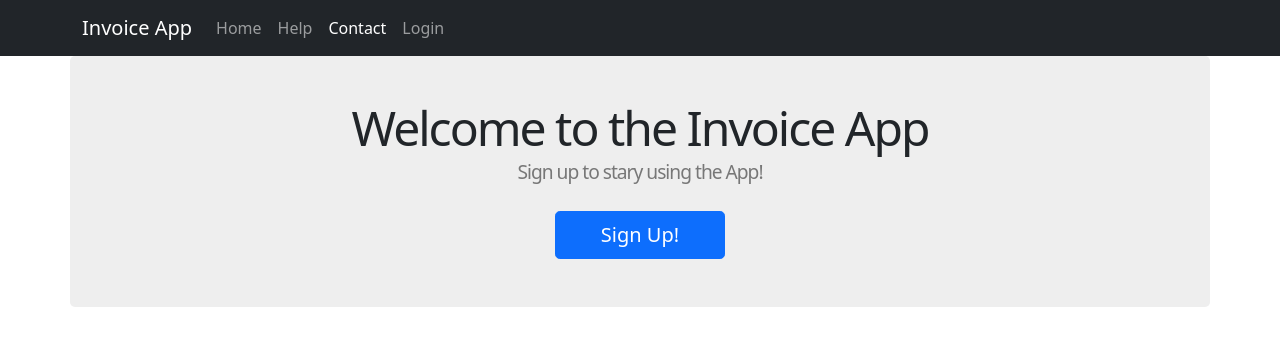
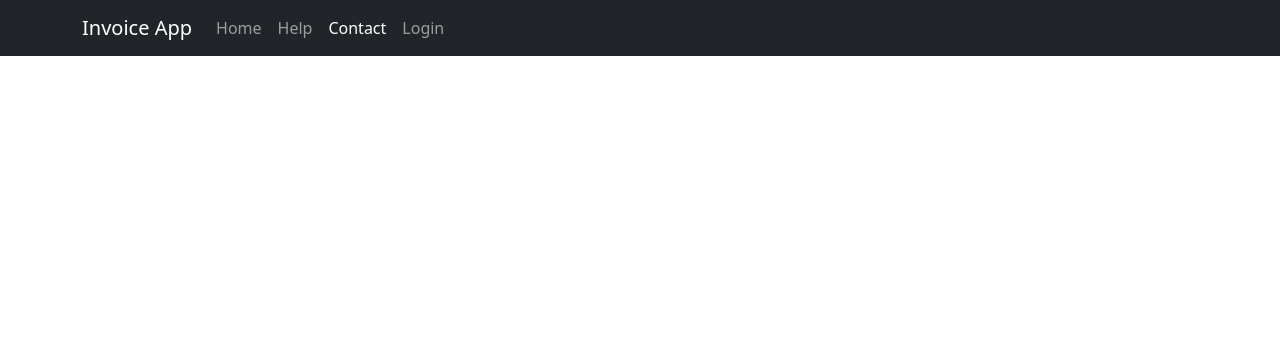
Before and after one commit to svanardenne/invoice_app_mern, a React (Create React App) app in the folder client/: page /contact in a window 1280 px wide. Shown: the top 346 px of the page. Built offline with nearby package versions, Linux system fonts and the light colour scheme.

Commit message:
Added Home route for when user is not signed in

```diff
--- a/client/package.json
+++ b/client/package.json
@@ -13,6 +13,7 @@
     "react-router-bootstrap": "^0.26.1",
     "react-router-dom": "^6.2.2",
     "react-scripts": "5.0.0",
+    "sass": "^1.50.1",
     "web-vitals": "^2.1.4"
   },
   "proxy": "http://localhost:5000",
--- a/client/src/App.js
+++ b/client/src/App.js
@@ -1,7 +1,12 @@
-import Routes from "./Routes";
+import React from "react";
+import Router from "./Router";
 
 const App = () => {
-  return <Routes />;
+  return (
+    <React.Fragment>
+      <Router />
+    </React.Fragment>
+  );
 };
 
 export default App;
--- a/client/src/Layout.js
+++ b/client/src/Layout.js
@@ -1,5 +1,4 @@
 import React from "react";
-import { Link } from "react-router-dom";
 import { Container } from "react-bootstrap";
 
 import Navbar from "./components/Navbar";
@@ -8,20 +7,7 @@ const Layout = () => {
   return (
     <React.Fragment>
       <Navbar />
-      <Container>
-        <div className="jumbotron row justify-content-center">
-          <div className="center">
-            <h1>Welcome to the Invoice App</h1>
-            <h2>Sign up to stary using the App!</h2>
-          </div>
-          <Link
-            className="btn btn-lg btn-primary col-md-3 col-lg-2"
-            to="/signup"
-          >
-            Sign Up!
-          </Link>
-        </div>
-      </Container>
+      <Container></Container>
     </React.Fragment>
   );
 };
--- /dev/null
+++ b/client/src/Router.js
@@ -0,0 +1,18 @@
+import React from "react";
+import { BrowserRouter, Route, Routes } from "react-router-dom";
+
+import Layout from "./Layout";
+import SignedOutHome from "./pages/SignedOutHome";
+
+const Router = () => {
+  return (
+    <BrowserRouter>
+      <Layout />
+      <Routes>
+        <Route exact path="/" element={<SignedOutHome />} />
+      </Routes>
+    </BrowserRouter>
+  );
+};
+
+export default Router;
--- a/client/src/Routes.js
+++ /dev/null
@@ -1,14 +0,0 @@
-import React from "react";
-import { BrowserRouter } from "react-router-dom";
-
-import Layout from "./Layout";
-
-const Routes = () => {
-  return (
-    <BrowserRouter>
-      <Layout />
-    </BrowserRouter>
-  );
-};
-
-export default Routes;
--- /dev/null
+++ b/client/src/pages/SignedOutHome.js
@@ -0,0 +1,17 @@
+import { Link } from "react-router-dom";
+
+const SignedOutHome = () => {
+  return (
+    <div className="jumbotron row justify-content-center">
+      <div className="center">
+        <h1>Welcome to the Invoice App</h1>
+        <h2>Sign up to stary using the App!</h2>
+      </div>
+      <Link className="btn btn-lg btn-primary col-md-3 col-lg-2" to="/signup">
+        Sign Up!
+      </Link>
+    </div>
+  );
+};
+
+export default SignedOutHome;
```
Also changed, not shown: client/src/pages/Contact.js (added), client/src/pages/Help.js (added), client/src/pages/SignedInHome.js (added), 1 other file (tests, documents, lock files or other folders).
